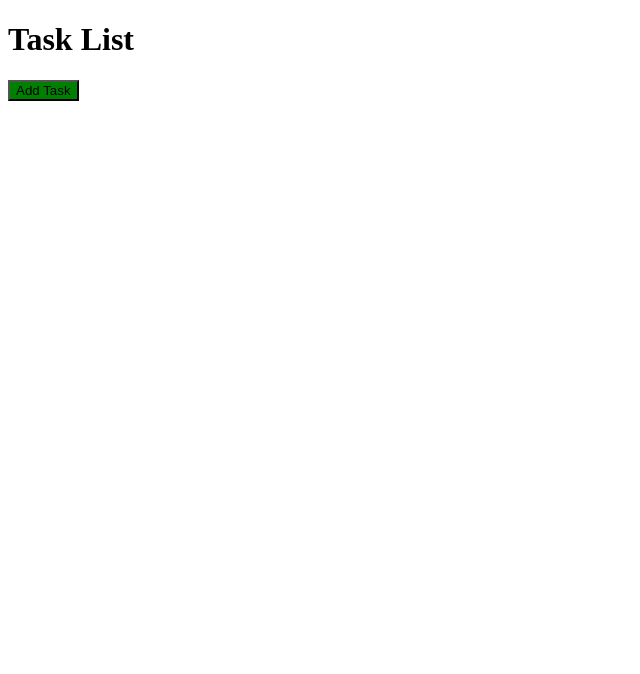
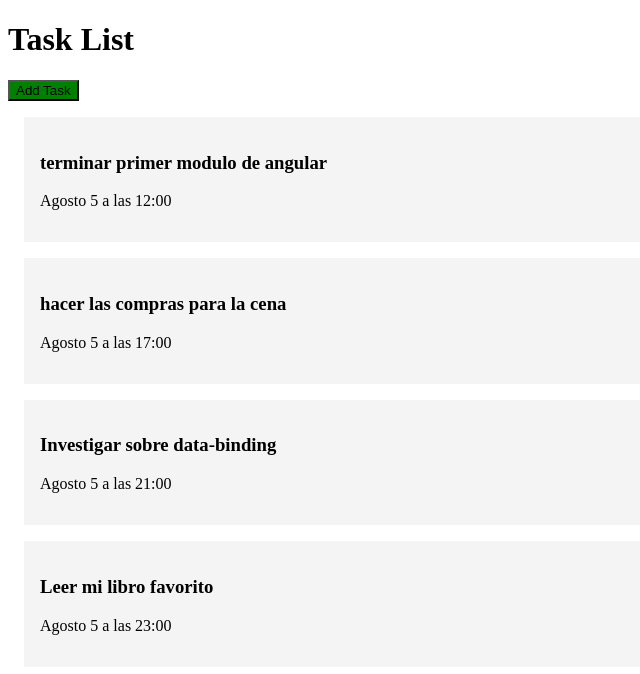
Before and after one commit to vieradaniel/angular-taskApp, an Angular app: page / in a window 1280 px wide. Shown: the top 674 px of the page, without its empty margins (0-640 px from the left). Built offline with nearby package versions, Linux system fonts and the light colour scheme.

Commit message:
item list

```diff
--- a/src/app/app.component.html
+++ b/src/app/app.component.html
@@ -1,3 +1,4 @@
 <div>
   <app-header></app-header>
+  <app-tasks></app-tasks>
 </div>
--- a/src/app/app.module.ts
+++ b/src/app/app.module.ts
@@ -4,12 +4,16 @@
 import { AppComponent } from './app.component';
 import { HeaderComponent } from './components/header/header.component';
 import { ButtonComponent } from './components/button/button.component';
+import { TasksComponent } from './components/tasks/tasks.component';
+import { TasksItemComponent } from './components/tasks-item/tasks-item.component';
 
 @NgModule({
   declarations: [
     AppComponent,
     HeaderComponent,
-    ButtonComponent
+    ButtonComponent,
+    TasksComponent,
+    TasksItemComponent
   ],
   imports: [
     BrowserModule
--- /dev/null
+++ b/src/app/components/tasks-item/tasks-item.component.css
@@ -0,0 +1,6 @@
+.task {
+    background-color: #f4f4f4;
+    margin:1rem;
+    padding:1rem;
+    cursor:pointer;
+}
--- /dev/null
+++ b/src/app/components/tasks-item/tasks-item.component.html
@@ -0,0 +1,4 @@
+<div class="task">
+    <h3>{{task.text}}</h3>
+    <p>{{task.day}}</p>
+</div>
--- /dev/null
+++ b/src/app/components/tasks-item/tasks-item.component.ts
@@ -0,0 +1,17 @@
+import { Component, Input, OnInit } from '@angular/core';
+import {Task} from "../../Task"
+import {TASKS} from "../../mock-tasks"
+@Component({
+  selector: 'app-tasks-item',
+  templateUrl: './tasks-item.component.html',
+  styleUrls: ['./tasks-item.component.css']
+})
+export class TasksItemComponent implements OnInit {
+
+  @Input() task:Task= TASKS[0]
+  constructor() { }
+
+  ngOnInit(): void {
+  }
+
+}
--- /dev/null
+++ b/src/app/components/tasks/tasks.component.html
@@ -0,0 +1,6 @@
+<app-tasks-item
+    *ngFor="let task of tasks"
+    [task]="task"
+>
+
+</app-tasks-item>
--- /dev/null
+++ b/src/app/components/tasks/tasks.component.ts
@@ -0,0 +1,19 @@
+import { Component, OnInit } from '@angular/core';
+import { Task } from "../../Task";
+import { TASKS } from "../../mock-tasks"
+
+@Component({
+  selector: 'app-tasks',
+  templateUrl: './tasks.component.html',
+  styleUrls: ['./tasks.component.css']
+})
+export class TasksComponent implements OnInit {
+
+  tasks: Task[] =TASKS;
+
+  constructor() { }
+
+  ngOnInit(): void {
+  }
+
+}
```
Also changed, not shown: src/app/components/tasks/tasks.component.css (added).
